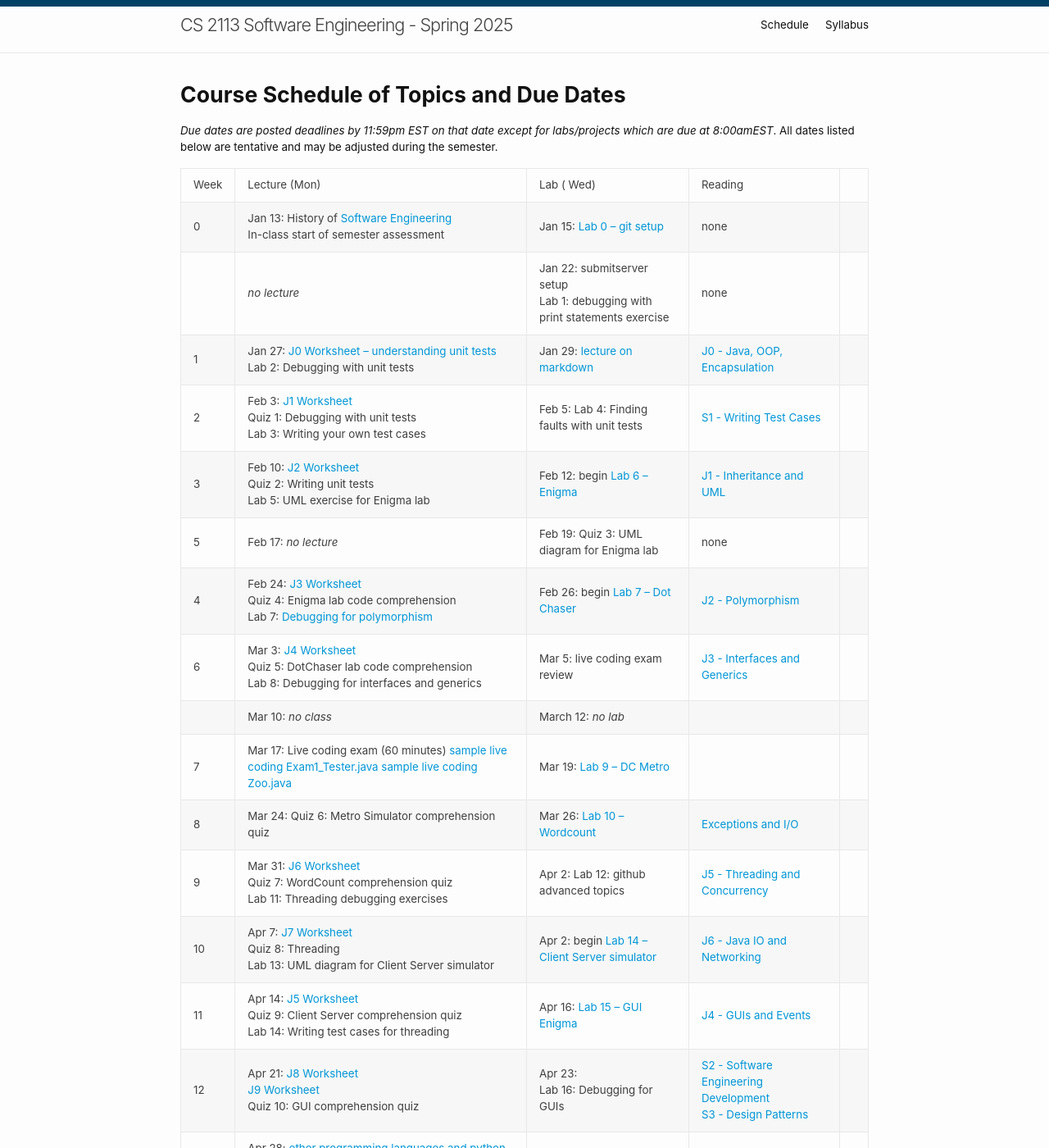
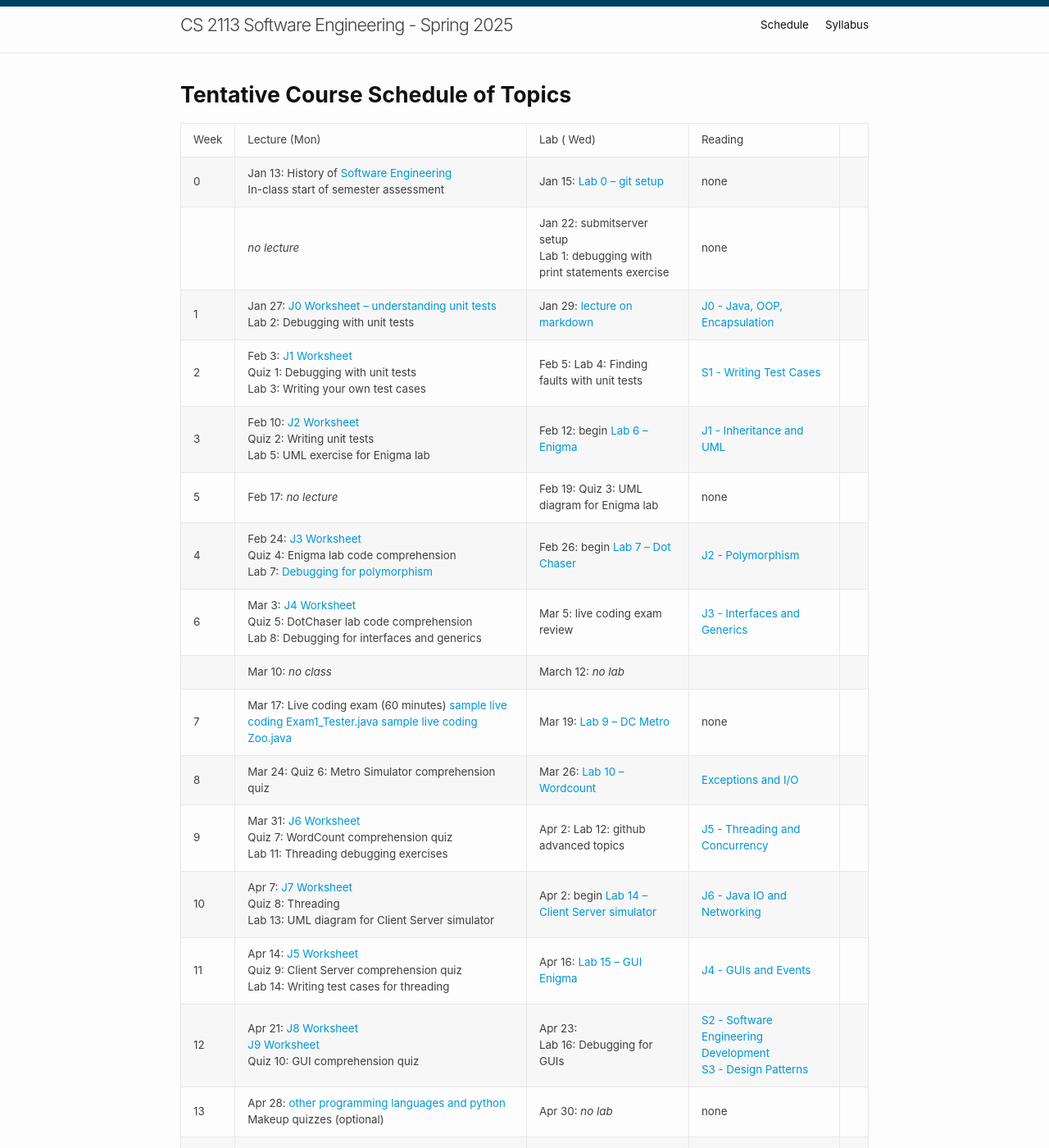
Before and after one commit to cs2113-s25/cs2113-s25.github.io, a Jekyll site: the page built from schedule.md, in a window 1280 px wide and 1400 px high. Shown: the whole window at 82% size. Built offline with Jekyll 4.4.1, drawn with Linux system fonts in a browser that asks for light colours.

Commit message:
inital commit

```diff
--- a/schedule.md
+++ b/schedule.md
@@ -3,11 +3,7 @@ layout: default
 title: Schedule
 ---
 
-# Course Schedule of Topics and Due Dates
-
-*Due dates are posted deadlines by 11:59pm EST on that date except for labs/projects which are due at 8:00amEST*. All dates listed below are tentative and may be adjusted during the semester.
-
-
+# Tentative Course Schedule of Topics
 
 | Week | Lecture (Mon)  |  Lab ( Wed)   |      Reading
 | 0    | Jan 13: History of <a href="https://dl.acm.org/doi/pdf/10.1145/1134285.1134288">Software Engineering</a> <br> In-class start of semester assessment | Jan 15: [Lab 0 -- git setup](lab/0)  | none |
@@ -19,11 +15,11 @@ title: Schedule
 | 4    | Feb 24: [J3 Worksheet](worksheet/j3) <br> Quiz 4: Enigma lab code comprehension <br> Lab 7: [Debugging for polymorphism](worksheet/j10) | Feb 26: begin [Lab 7 -- Dot Chaser](lab/2) | [J2 - Polymorphism](j/2) |
 | 6    | Mar 3:   [J4 Worksheet](worksheet/j4) <br> Quiz 5: DotChaser lab code comprehension <br> Lab 8: Debugging for interfaces and generics | Mar 5: live coding exam review| [J3 - Interfaces and Generics](j/3)  |     |
 |    | Mar 10: <i>no class</i>          | March 12: <i>no lab</i>   | |
-| 7    | Mar 17: Live coding exam (60 minutes) [sample live coding Exam1_Tester.java](./j-units/Exam1_Tester.java) [sample live coding Zoo.java](./j-units/Zoo.java)  | Mar 19:  [Lab 9 -- DC Metro](project/1)  | |
+| 7    | Mar 17: Live coding exam (60 minutes) [sample live coding Exam1_Tester.java](./j-units/Exam1_Tester.java) [sample live coding Zoo.java](./j-units/Zoo.java)  | Mar 19:  [Lab 9 -- DC Metro](project/1)  | none|
 | 8    | Mar 24: Quiz 6: Metro Simulator comprehension quiz  | Mar 26: [Lab 10 -- Wordcount](lab/3)  |       [Exceptions and I/O](j/exceptions)    |
 | 9    | Mar 31:  [J6 Worksheet](worksheet/j6) <br> Quiz 7: WordCount comprehension quiz <br> Lab 11: Threading debugging exercises | Apr 2:   Lab 12: github advanced topics  | [J5 - Threading and Concurrency](j/5) |
 | 10    | Apr 7: [J7 Worksheet](worksheet/j7) <br> Quiz 8: Threading <br> Lab 13: UML diagram for Client Server simulator   | Apr 2: begin [Lab 14 -- Client Server simulator](project/2)    | [J6 - Java IO and Networking](j/6) |
 | 11   | Apr 14: [J5 Worksheet](worksheet/j5) <br> Quiz 9: Client Server comprehension quiz <br> Lab 14: Writing test cases for threading  | Apr 16:  [Lab 15 -- GUI Enigma](lab/4)  | [J4 - GUIs and Events](j/4)|
 | 12   | Apr 21: [J8 Worksheet](worksheet/j8) <br> [J9 Worksheet](worksheet/j9) <br> Quiz 10: GUI comprehension quiz   | Apr 23: <br> Lab 16: Debugging for GUIs | [S2 - Software Engineering Development](j/software_engineering) <br> [S3 - Design Patterns](j/design) |
-| 13   | Apr 28: [other programming languages and python](j/languages) <br> Makeup quizzes (optional) | Apr 30: <i>no lab</i>|    |
+| 13   | Apr 28: [other programming languages and python](j/languages) <br> Makeup quizzes (optional) | Apr 30: <i>no lab</i>|  none  |
 |    | Final Exam week: we do NOT have a final exam in this class
```
Also changed, not shown: syllabus.md (+5 -3 lines).
